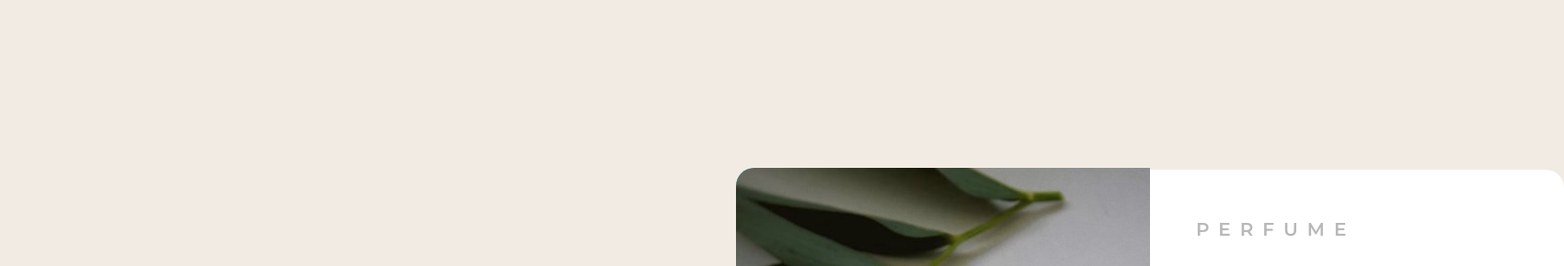
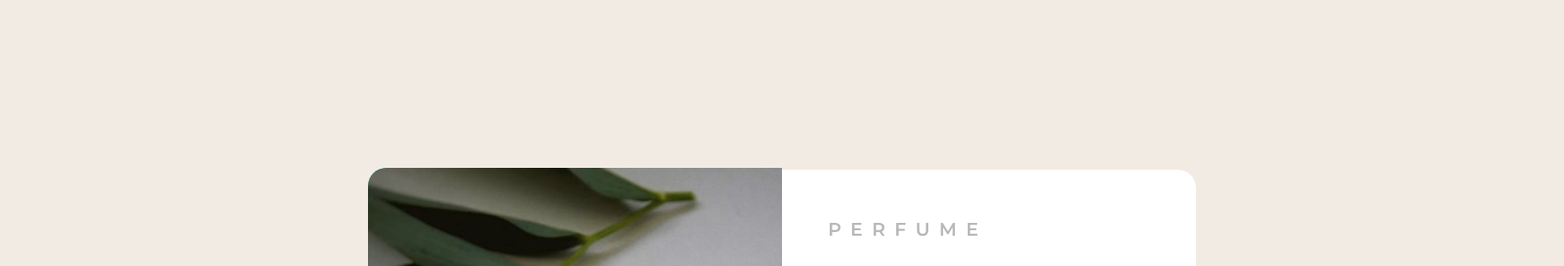
Before and after one commit to V102002/Product-Preview, a plain HTML site: page index.html in a window 1280 px wide. Shown: the part 15-305 px from the top of the page at 92% size, 1700 px wide, since content can reach past the window. Drawn offline with Linux system fonts and the light colour scheme.

Commit message:
Update style.css

```diff
--- a/style.css
+++ b/style.css
@@ -6,8 +6,6 @@ body{
     background-color: hsl(30, 38%, 92%);
 }
 .container{
-    position:relative;
-    right:-400px;
     display: flex;
     flex-direction: row;
     justify-content: center;
```
